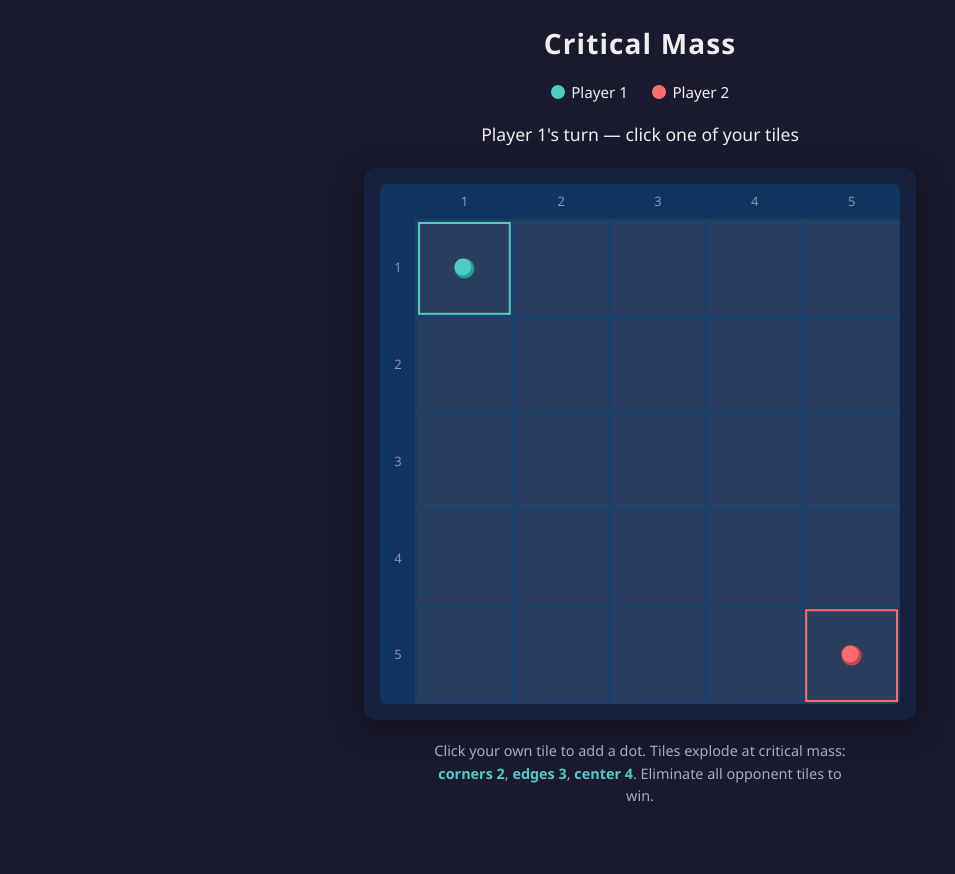
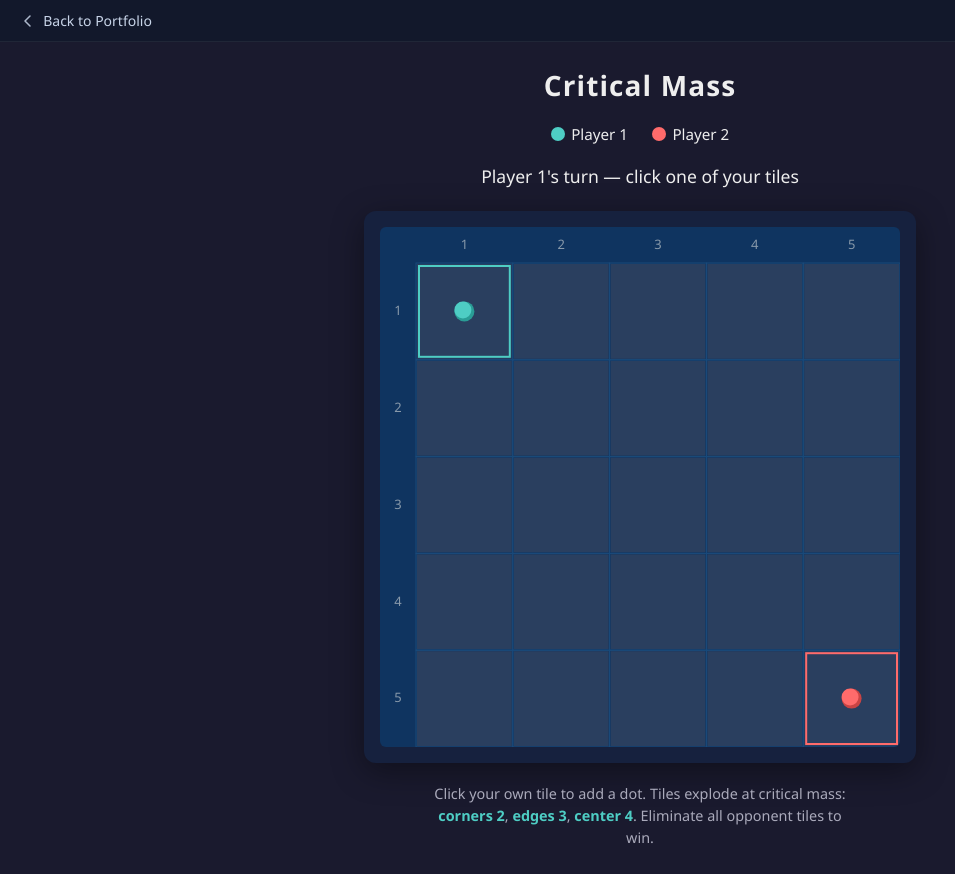
Before and after one commit to Voltrexium/dot-game, a plain HTML site: page index.html in a window 1280 px wide. Shown: the whole page, without its empty margins (0-955 px from the left). Before the commit the page ends 831 px from the top, so only its background shows below. Drawn offline with Linux system fonts and the light colour scheme.

Commit message:
back button

```diff
--- a/index.html
+++ b/index.html
@@ -15,13 +15,47 @@
       min-height: 100vh;
       display: flex;
       flex-direction: column;
+      font-family: "Segoe UI", system-ui, -apple-system, sans-serif;
+      background: #1a1a2e;
+      color: #eee;
+    }
+
+    .site-nav {
+      width: 100%;
+      flex-shrink: 0;
+      background: #12182b;
+      border-bottom: 1px solid rgba(255, 255, 255, 0.06);
+    }
+
+    .site-nav__link {
+      display: inline-flex;
+      align-items: center;
+      gap: 0.45rem;
+      padding: 0.7rem 1.25rem;
+      font-size: 0.875rem;
+      font-weight: 500;
+      color: #9aa8c4;
+      text-decoration: none;
+      transition: color 0.15s ease;
+    }
+
+    .site-nav__link:hover {
+      color: #c8d4e8;
+    }
+
+    .site-nav__link svg {
+      flex-shrink: 0;
+      opacity: 0.85;
+    }
+
+    .game-main {
+      flex: 1;
+      display: flex;
+      flex-direction: column;
       align-items: center;
       justify-content: center;
       gap: 1.25rem;
       padding: 1.5rem;
-      font-family: "Segoe UI", system-ui, -apple-system, sans-serif;
-      background: #1a1a2e;
-      color: #eee;
     }
 
     h1 {
@@ -113,6 +147,16 @@
   </style>
 </head>
 <body>
+  <nav class="site-nav" aria-label="Site navigation">
+    <a href="/" class="site-nav__link">
+      <svg width="16" height="16" viewBox="0 0 16 16" fill="none" aria-hidden="true">
+        <path d="M10 3L5 8l5 5" stroke="currentColor" stroke-width="1.5" stroke-linecap="round" stroke-linejoin="round"/>
+      </svg>
+      Back to Portfolio
+    </a>
+  </nav>
+
+  <main class="game-main">
   <h1>Critical Mass</h1>
 
   <div class="legend">
@@ -133,6 +177,7 @@
     <strong>corners 2</strong>, <strong>edges 3</strong>, <strong>center 4</strong>.
     Eliminate all opponent tiles to win.
   </p>
+  </main>
 
   <script src="app.js"></script>
 </body>
```
